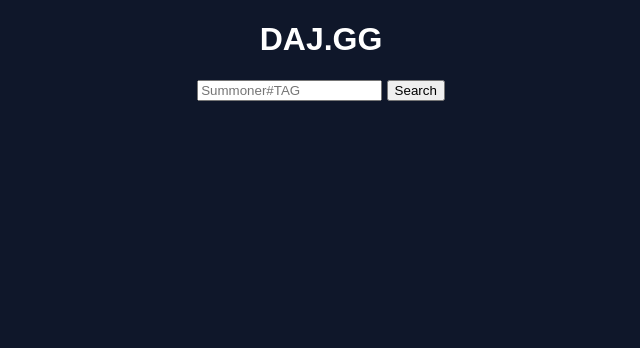
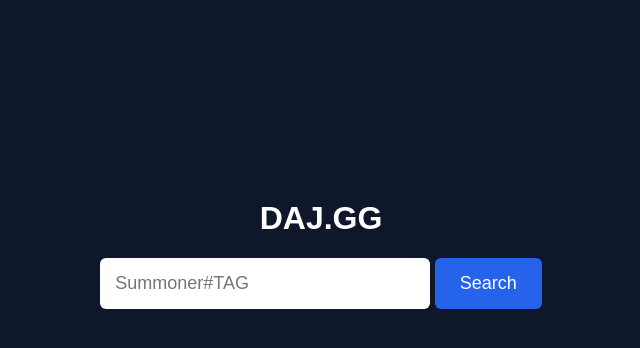
Before and after one commit to deuj91/daj-gg, a Flask app: page / in a window 1280 px wide. Shown: the top 348 px of the page, without its empty margins (319-959 px from the left). Run offline with Flask 3, Linux system fonts and the light colour scheme.

Commit message:
Update style.css

```diff
--- a/static/style.css
+++ b/static/style.css
@@ -1,39 +1,92 @@
 body{
+
 background:#0f172a;
+font-family:Arial;
 color:white;
-font-family:Arial;
+}
+
+.center{
+
 text-align:center;
+margin-top:200px;
+}
+
+input{
+
+padding:15px;
+font-size:18px;
+border-radius:6px;
+border:none;
+width:300px;
+}
+
+button{
+
+padding:15px 25px;
+background:#2563eb;
+border:none;
+color:white;
+font-size:18px;
+border-radius:6px;
 }
 
 .match{
+
+background:#1e293b;
+margin:30px;
+padding:20px;
+border-radius:10px;
+}
+
+.teams{
+
 display:flex;
-justify-content:center;
+justify-content:space-between;
 align-items:center;
-margin:40px;
 }
 
 .team{
-width:300px;
-background:#1e293b;
-padding:15px;
-border-radius:10px;
+
+width:40%;
+}
+
+.player{
+
+background:#334155;
+margin:10px;
+padding:10px;
+border-radius:6px;
 }
 
 .vs{
+
 font-size:40px;
-margin:0 30px;
-font-weight:bold;
-color:#facc15;
-animation: pulse 1s infinite;
+text-align:center;
+animation:pulse 1s infinite;
 }
 
 .mvp{
-color:#22c55e;
-font-weight:bold;
+
+font-size:14px;
+margin-top:10px;
+color:gold;
+}
+
+.items img{
+
+width:30px;
+margin:2px;
+}
+
+.gold{
+
+color:#facc15;
 }
 
 @keyframes pulse{
-0%{transform:scale(1);}
-50%{transform:scale(1.2);}
-100%{transform:scale(1);}
+
+0%{transform:scale(1)}
+50%{transform:scale(1.2)}
+100%{transform:scale(1)}
+
 }
```
